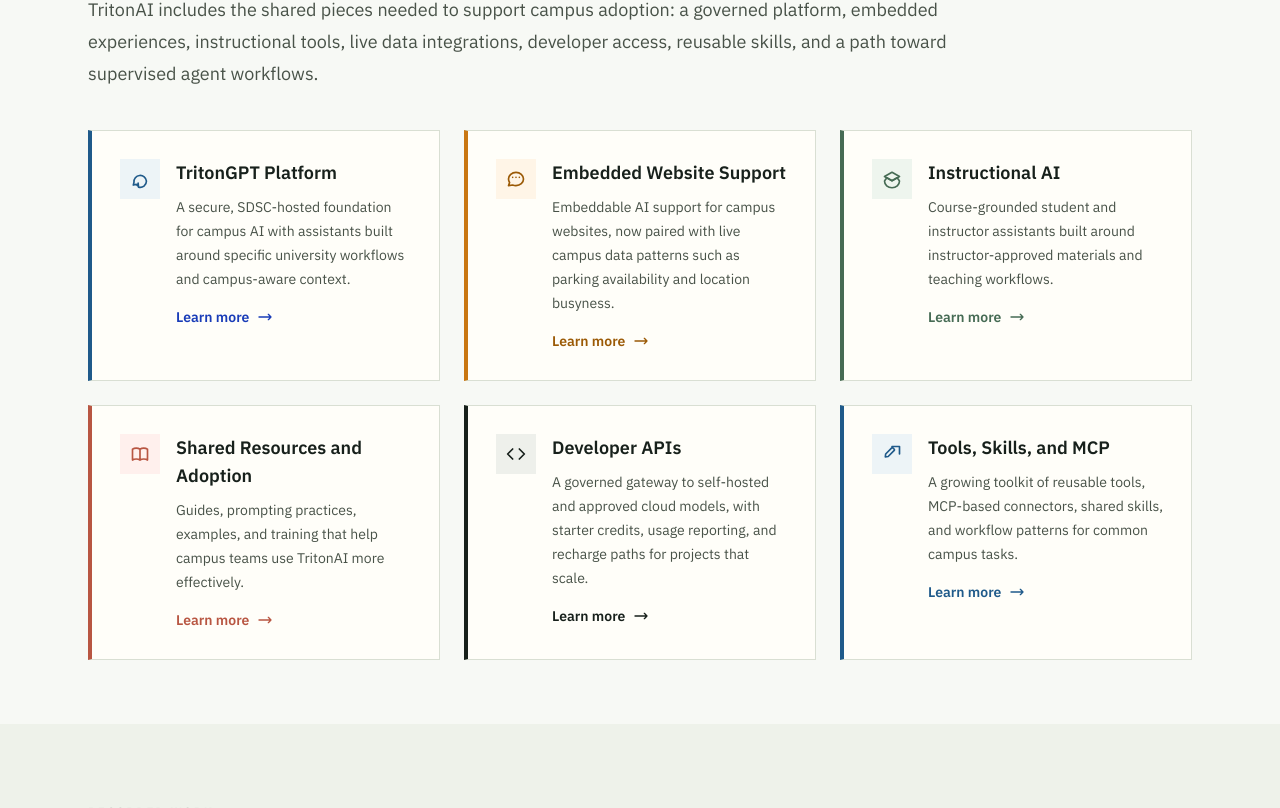
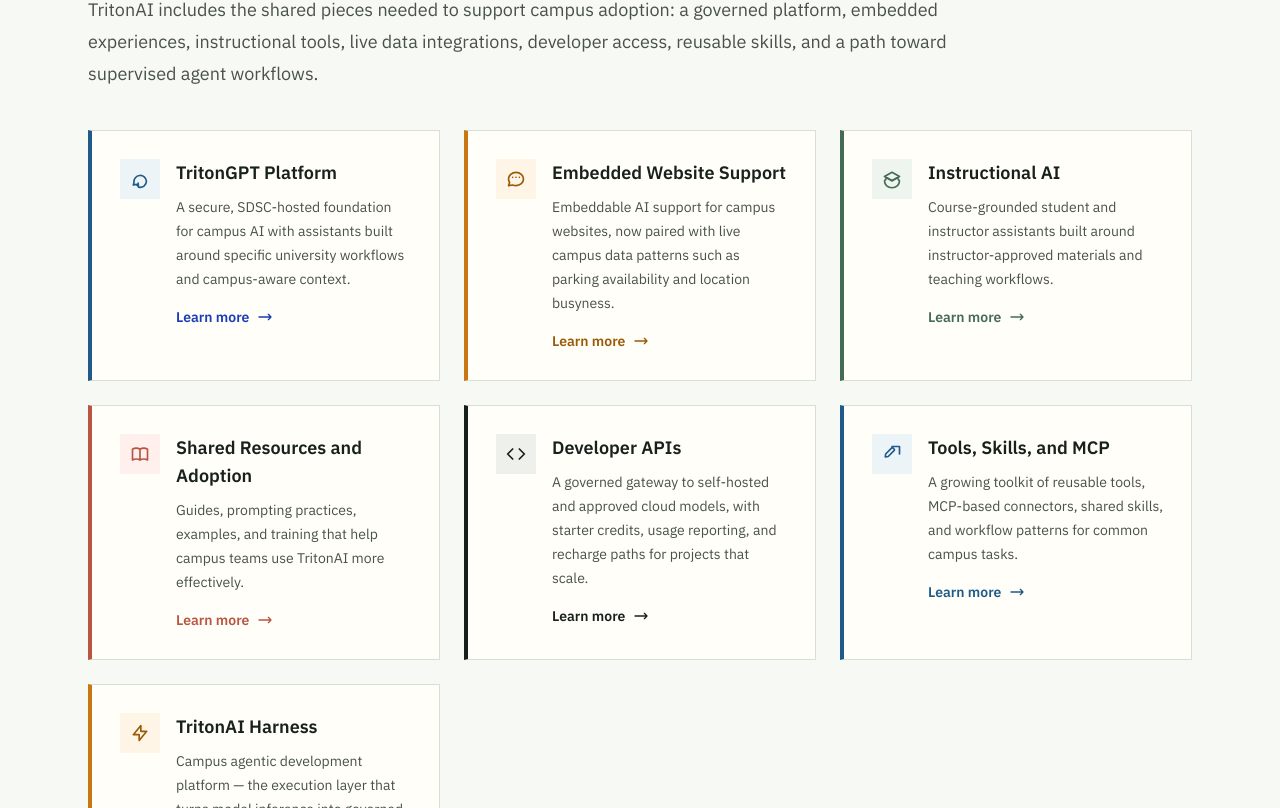
Before and after one commit to bpollak/brettpollak-website, a Next.js app: page /tritongpt in a window 1280 px wide. Shown: the part 2352-3160 px from the top of the page. Built offline with nearby package versions, Linux system fonts and the light colour scheme.

Commit message:
Update TritonAI deck: add Harness, Enterprise Data Agent, UC Merced, live roadmap status

```diff
--- a/app/tritongpt/TritonGPTContent.tsx
+++ b/app/tritongpt/TritonGPTContent.tsx
@@ -136,7 +136,7 @@ export default function TritonGPTContent() {
             <span className="font-bold text-blue-800">TritonGPT</span> remains the platform layer at the center of that work: a secure, SDSC-hosted environment available to more than <span className="font-bold">73,000 students, staff, and faculty</span>. The current arc is broader than chat: model choice, on-prem and approved cloud routes, API access for builders, embedded website support, and the building blocks for agentic workflows.
           </p>
             <p className="text-xl text-[#485248] leading-9">
-              The platform has also been licensed to peer institutions, including <span className="font-bold">UC Berkeley (BearGPT)</span>, UC Agriculture and Natural Resources, and Fairleigh Dickinson University.
+              The platform has also been licensed to peer institutions, including <span className="font-bold">UC Berkeley (BearGPT)</span>, UC Agriculture and Natural Resources, Fairleigh Dickinson University (FredGPT), and UC Merced.
             </p>
           </div>
         </div>
@@ -240,6 +240,17 @@ export default function TritonGPTContent() {
 	                <svg className="w-5 h-5" fill="none" stroke="currentColor" viewBox="0 0 24 24">
 	                  <path strokeLinecap="round" strokeLinejoin="round" strokeWidth={2} d="M14.7 6.3a1 1 0 010 1.4L7.4 15l-3.4.4.4-3.4 7.3-7.3a1 1 0 011.4 0l1.6 1.6z" />
                   <path strokeLinecap="round" strokeLinejoin="round" strokeWidth={2} d="M12 3h9v9" />
+                </svg>
+              ),
+            },
+            {
+              title: "TritonAI Harness",
+              description:
+                "Campus agentic development platform — the execution layer that turns model inference into governed, tool-using AI workers. Live with 22.5B tokens used, 119 merged PRs, and 1,139 AI reviews in its first weeks.",
+              href: "https://tritonai.ucsd.edu/tools/index.html",
+              icon: (
+                <svg className="w-5 h-5" fill="none" stroke="currentColor" viewBox="0 0 24 24">
+                  <path strokeLinecap="round" strokeLinejoin="round" strokeWidth={2} d="M13 10V3L4 14h7v7l9-11h-7z" />
                 </svg>
               ),
             },
@@ -612,6 +623,15 @@ export default function TritonGPTContent() {
                 )
               },
               {
+                name: "Enterprise Data Agent",
+                desc: "Natural-language interface to UC San Diego's enterprise data warehouse. Turns plain-English questions into structured queries across Activity Hub, UCPath, and campus data sources.",
+                icon: (
+                  <svg className="w-6 h-6" fill="none" stroke="currentColor" viewBox="0 0 24 24">
+                    <path strokeLinecap="round" strokeLinejoin="round" strokeWidth={2} d="M4 7v10c0 2.21 3.582 4 8 4s8-1.79 8-4V7M4 7c0 2.21 3.582 4 8 4s8-1.79 8-4M4 7c0-2.21 3.582-4 8-4s8 1.79 8 4m0 5c0 2.21-3.582 4-8 4s-8-1.79-8-4" />
+                  </svg>
+                )
+              },
+              {
                 name: "Transcript Matching (In Production)",
                 desc: "OCR and transcript verification workflows for enrollment-related review. Matches student transcripts against program requirements automatically, reducing manual review time for admissions and records teams.",
                 icon: (
@@ -731,8 +751,8 @@ export default function TritonGPTContent() {
               icon: <svg className="w-5 h-5" fill="currentColor" viewBox="0 0 20 20"><path d="M10.394 2.08a1 1 0 00-.788 0l-7 3a1 1 0 000 1.84L5.25 8.051a.999.999 0 01.356-.257l4-1.714a1 1 0 11.788 1.838L7.667 9.088l1.94.831a1 1 0 00.787 0l7-3a1 1 0 000-1.838l-7-3zM3.31 9.397L5 10.12v4.102a8.969 8.969 0 00-1.05-.174 1 1 0 01-.89-.89 11.115 11.115 0 01.25-3.762zM9.3 16.573A9.026 9.026 0 007 14.935v-3.957l1.818.78a3 3 0 002.364 0l5.508-2.361a11.026 11.026 0 01.25 3.762 1 1 0 01-.89.89 8.968 8.968 0 00-5.35 2.524 1 1 0 01-1.4 0zM6 18a1 1 0 001-1v-2.065a8.935 8.935 0 00-2-.712V17a1 1 0 001 1z" /></svg>
             },
             {
-              title: "Agent Builder and Workflow Tools",
-              desc: "Low-code orchestration, reusable skills, MCP-style connectors, and guardrails for supervised multi-step campus workflows.",
+              title: "Agent Builder and Workflow Tools (Live)",
+              desc: "The TritonAI Harness is operational — low-code orchestration, reusable skills, MCP-style connectors, and guardrails for supervised multi-step campus workflows. 22.5B tokens used, 119 merged PRs, 1,139 AI reviews in first weeks.",
               color: "rose",
               icon: <svg className="w-5 h-5" fill="currentColor" viewBox="0 0 20 20"><path d="M2 6a2 2 0 012-2h6a2 2 0 012 2v8a2 2 0 01-2 2H4a2 2 0 01-2-2V6zM14.553 7.106A1 1 0 0014 8v4a1 1 0 00.553.894l2 1A1 1 0 0018 13V7a1 1 0 00-1.447-.894l-2 1z" /></svg>
             },
```
